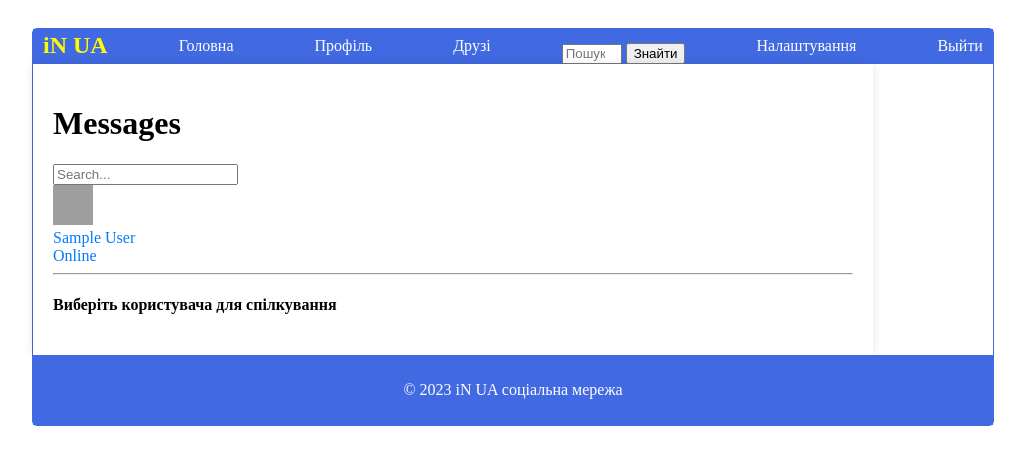
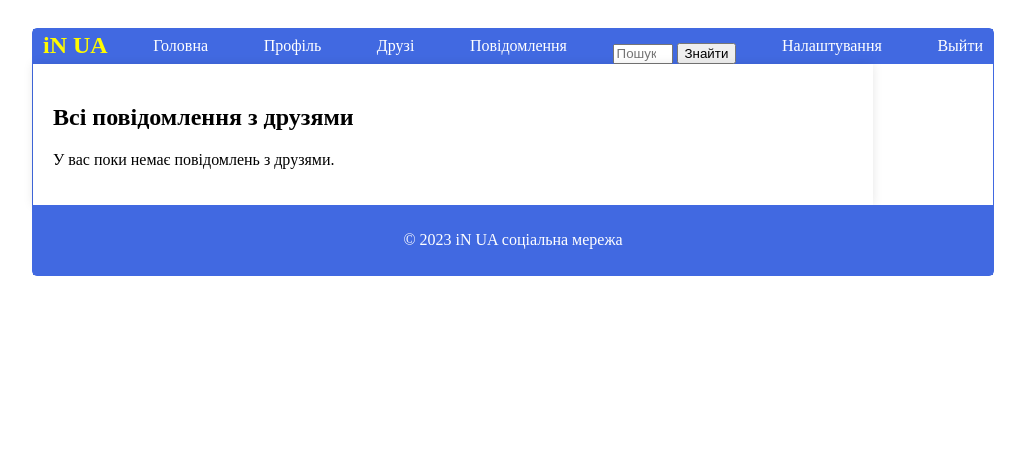
Before and after one commit to ZhankovVG/Ukrainian_social_network, a Django app: page /communications/message/ in a window 1280 px wide. Shown: the top 465 px of the page, without its empty margins (136-1161 px from the left). Run offline with Django 4.2, Linux system fonts and the light colour scheme; a user stored in the database is signed in; tables that the repository leaves empty hold one stand-in row (values such as "Sample post"); grey boxes are pictures that could not be loaded.

Commit message:
development of communication

```diff
--- a/communications/urls.py
+++ b/communications/urls.py
@@ -6,5 +6,5 @@ app_name = "communications"
 
 urlpatterns = [
     path('message/', all_messages, name='all_messages'),
-    path('<slug:friend>/', messages_with_one_friend, name='messages-with-one-friend'),
+    path('chat/<int:friend_id>/', chat_with_friend, name='chat_with_friend'),
 ]
--- a/communications/views.py
+++ b/communications/views.py
@@ -1,36 +1,31 @@
-import json
 from django.contrib.auth.decorators import login_required
-from django.shortcuts import render, redirect
+from django.shortcuts import render
 from django.urls import reverse_lazy as _
-from django.utils.safestring import mark_safe
-
-from profiles.models import Profile
 from friends.models import Friend
+from .models import Message, Room
+from django.contrib.auth import get_user_model
+User = get_user_model()
+from django.shortcuts import get_object_or_404
 
 
 @login_required(login_url=_("accounts:login"))
 def all_messages(request):
+    # Output all messages
     friends = Friend.objects.friends(request.user)
     return render(request, "communications/all-messages.html", {'friends': friends})
 
 
-# Conversation with one friend
 @login_required(login_url=_("accounts:login"))
-def messages_with_one_friend(request, friend):
-    if request.user.username == friend:
-        return redirect(_('communications:all-messages'))
-    try:
-        if not Profile.objects.get(username=friend):
-            return redirect(_('communications:all-messages'))
-    except:
-        return redirect(_('communications:all-messages'))
-    friend_user = Profile.objects.get(username=friend)
-    if not Friend.objects.are_friends(request.user, friend_user):
-        return redirect(_('communications:all-messages'))
-    friends = Friend.objects.friends(request.user)
-    return render(request, "communications/friend-messages.html", {
-        'friends': friends,
-        'friend_user': friend_user,
-        'friend_name_json': mark_safe(json.dumps(friend)),
-        'username': mark_safe(json.dumps(request.user.username)),
-    })
+def chat_with_friend(request, friend_id):
+    # Texting a friend
+    friend = get_object_or_404(User, id=friend_id)
+    room, created = Room.objects.get_or_create(author=request.user, friend=friend)
+
+    if request.method == 'POST':
+        message_text = request.POST.get('message', '')
+        if message_text:
+            message = Message(room=room, author=request.user, friend=room.friend, message=message_text)
+            message.save()
+
+    messages = Message.objects.filter(room=room)
+    return render(request, 'communications/friend_messages.html', {'room': room, 'messages': messages})
--- a/friends/views.py
+++ b/friends/views.py
@@ -6,7 +6,6 @@ from django.db.models import Q
 from django.contrib.auth.mixins import LoginRequiredMixin
 from django.shortcuts import get_object_or_404
 from django.contrib import messages
-from django.urls import reverse
 
 
 class FriendsListView(LoginRequiredMixin, ListView):
--- a/static/profiles/css/all_friends/all_friends.css
+++ b/static/profiles/css/all_friends/all_friends.css
@@ -47,3 +47,7 @@
     background-color: rgb(255, 255, 10);
     cursor: pointer;
 }
+
+.mmessage_sendinge {
+    margin-left: 50px;
+}
--- a/templates/communications/all-messages.html
+++ b/templates/communications/all-messages.html
@@ -2,48 +2,30 @@
 {% load static %}
 
 {% block content %}
-<main class="content">
-    <div class="container p-0">
-
-        <h1 class="h3 mb-3">Messages</h1>
-
-        <div class="card">
-            <div class="row g-0">
-                <div class="col-12 col-lg-5 col-xl-3 border-right">
-
-                    <div class="px-4 d-none d-md-block">
-                        <div class="d-flex align-items-center">
-                            <div class="flex-grow-1">
-                                <input type="text" class="form-control my-3" placeholder="Search...">
-                            </div>
-                        </div>
-                    </div>
-
-                    {% for friend in friends %}
-                        <a href=""
-                           class="list-group-item list-group-item-action border-0">
-                            <div class="d-flex align-items-start">
-                                <img src="https://bootdey.com/img/Content/avatar/avatar5.png"
-                                     class="rounded-circle mr-1" alt="Vanessa Tucker" width="40" height="40">
-                                <div class="flex-grow-1 ml-3">
-                                    {{ friend.get_full_name }}
-                                    <div class="small"><span class="fas fa-circle chat-online"></span> Online</div>
-                                </div>
-                            </div>
-                        </a>
-                    {% endfor %}
-
-                    <hr class="d-block d-lg-none mt-1 mb-0">
-                </div>
-                <div class="col-12 col-lg-7 col-xl-9">
-                    <div class="position-relative">
-                        <div class="chat-messages p-4">
-                            <h4 class="text-center">Виберіть користувача для спілкування</h4>
-                        </div>
-                    </div>
-                </div>
-            </div>
-        </div>
-    </div>
+<main class="all-messages-with-friends">
+    <h2>Всі повідомлення з друзями</h2>
+    {% if all_message %}
+        <ul>
+            {% for message_info in all_messages %}
+                <li>
+                    <h3>Кімната {{ message_info.room.id }}</h3>
+                    <ul>
+                        {% for message in message_info.messages %}
+                            <li>
+                                {% if message.author == request.user %}
+                                    <strong>Ви:</strong>
+                                {% else %}
+                                    <strong>Друг:</strong>
+                                {% endif %}
+                                {{ message.message }}
+                            </li>
+                        {% endfor %}
+                    </ul>
+                </li>
+            {% endfor %}
+        </ul>
+    {% else %}
+        <p>У вас поки немає повідомлень з друзями.</p>
+    {% endif %}
 </main>
 {% endblock %}
--- a/templates/communications/friend-messages.html
+++ /dev/null
@@ -1,5 +0,0 @@
-{% extends "profiles/layout.html" %}
-{% load static %}
-
-{% block content %}
-{% endblock %}
--- a/templates/friends/all_friends.html
+++ b/templates/friends/all_friends.html
@@ -30,6 +30,9 @@
                 <button>
                     <a href="{% url 'friends:remove_friend' friend.id %}">Видалити із друзів</a>
                 </button>
+                <button class="mmessage_sendinge">
+                    <a href="{% url 'communications:chat_with_friend' friend_id=friend.id %}">Написати повідомлення</a>
+                </button>
     </div>
     </li>
     {% endfor %}
--- a/templates/profiles/layout.html
+++ b/templates/profiles/layout.html
@@ -24,6 +24,7 @@
                 {% if user.is_authenticated %}
                 <li><a href="{% url 'profile:public_profile' pk=user.pk %}">Профіль</a></li>
                 <li><a href="{% url 'friends:all_friends' %}">Друзі</a></li>
+                <li><a href="{% url 'communications:all_messages' %}">Повідомлення</a></li>
 
                 <form action="{% url 'friends:find_friends' %}" method="GET" class="search-form">
                     <input type="search" name="search" placeholder="Пошук" class="search-button" style="width: 60px; height: 20px;">
```
Also changed, not shown: templates/communications/friend_messages.html (added, +21 -0 lines).
